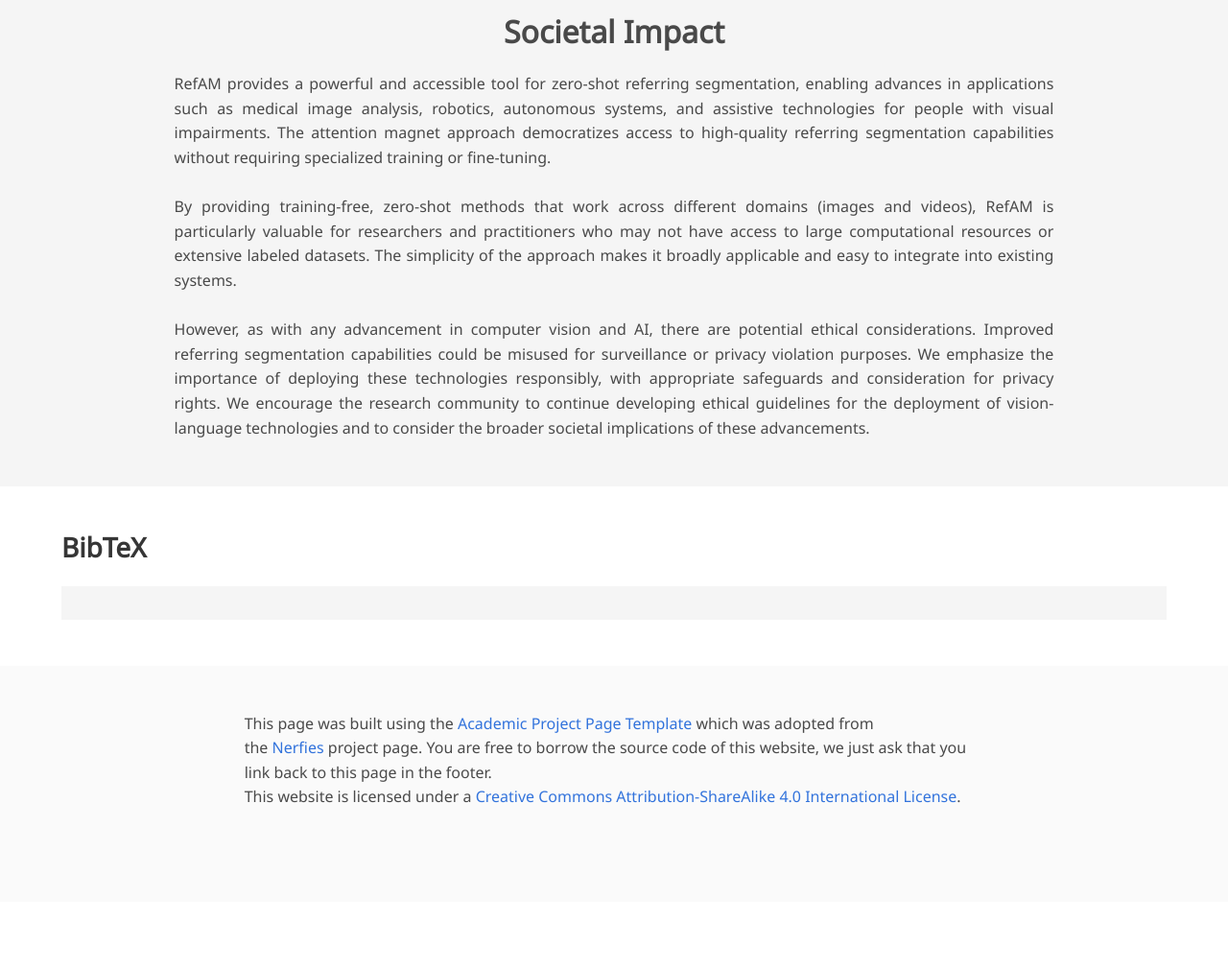
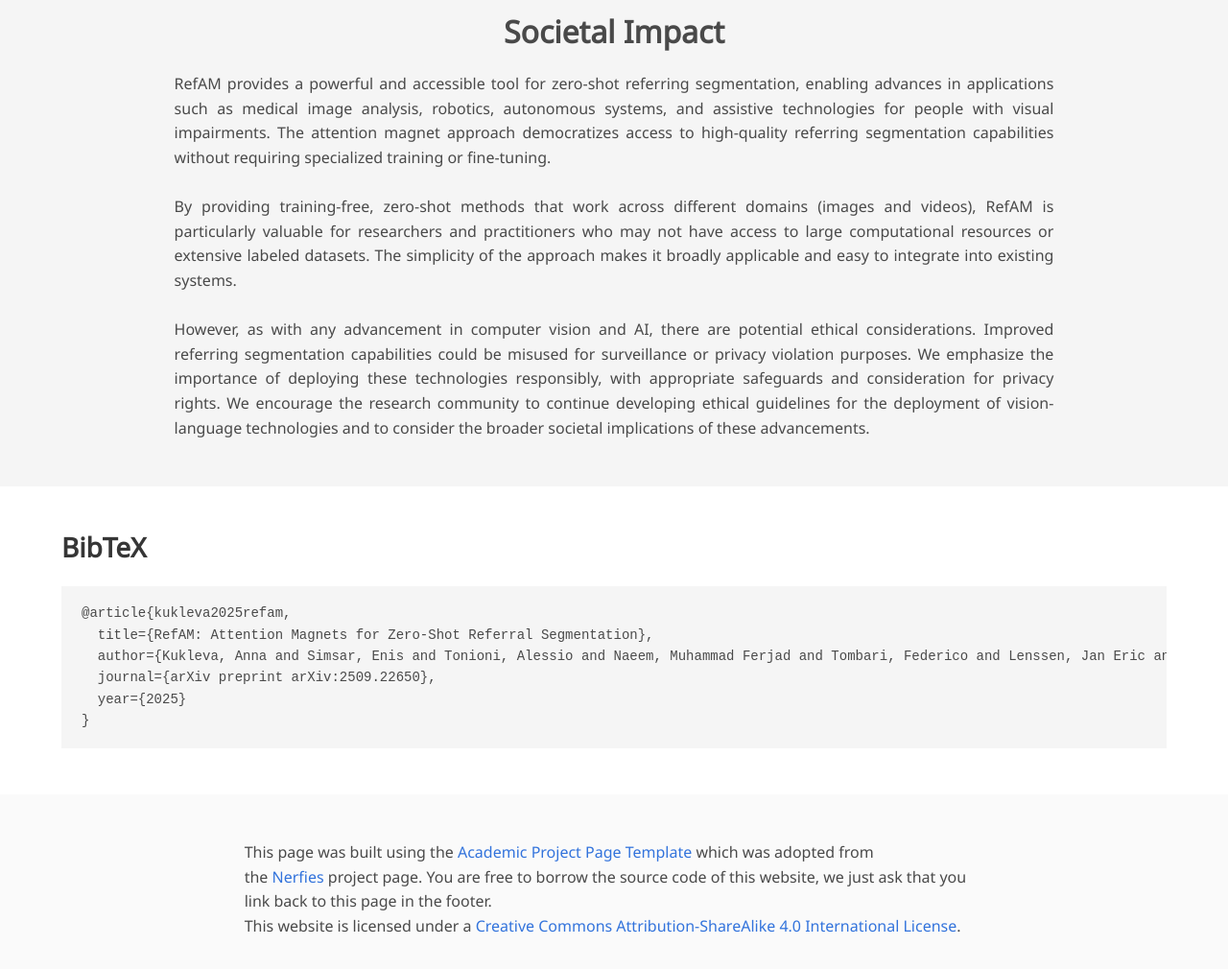
Before and after one commit to refam-diffusion/refam-diffusion.github.io, a plain HTML site: page index.html in a window 1280 px wide. Shown: the part 9020-10030 px from the top of the page at 96% size. Before the commit the page ends 9960 px from the top, so only its background shows below. Drawn offline with nearby package versions, Linux system fonts and the light colour scheme; some icons are missing; a web font is replaced by a local one.

Commit message:
Add BibTeX citation for RefAM article

```diff
--- a/index.html
+++ b/index.html
@@ -506,7 +506,12 @@
   <section class="section" id="BibTeX">
     <div class="container is-max-desktop content">
       <h2 class="title">BibTeX</h2>
-      <pre><code></code></pre>
+      <pre><code>@article{kukleva2025refam,
+  title={RefAM: Attention Magnets for Zero-Shot Referral Segmentation},
+  author={Kukleva, Anna and Simsar, Enis and Tonioni, Alessio and Naeem, Muhammad Ferjad and Tombari, Federico and Lenssen, Jan Eric and Schiele, Bernt},
+  journal={arXiv preprint arXiv:2509.22650},
+  year={2025}
+}</code></pre>
     </div>
 </section>
 <!--End BibTex citation -->
```
